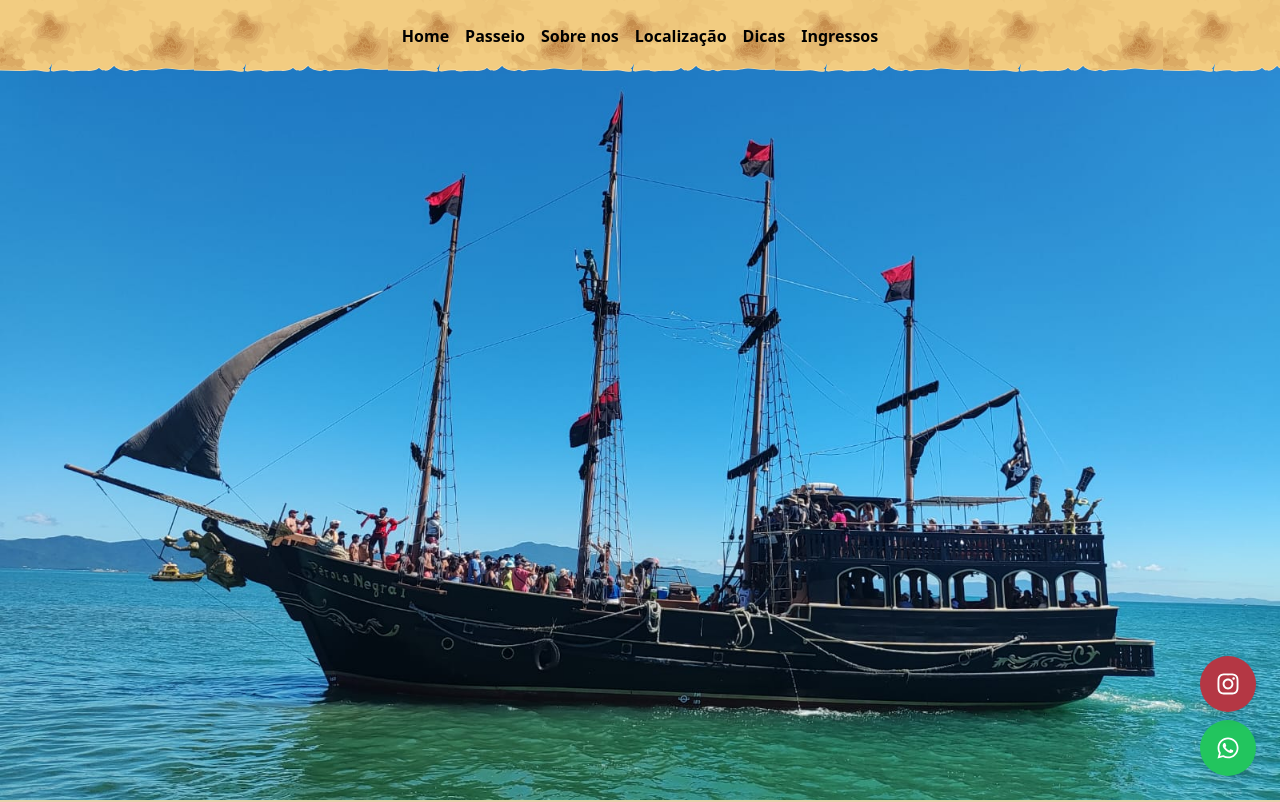
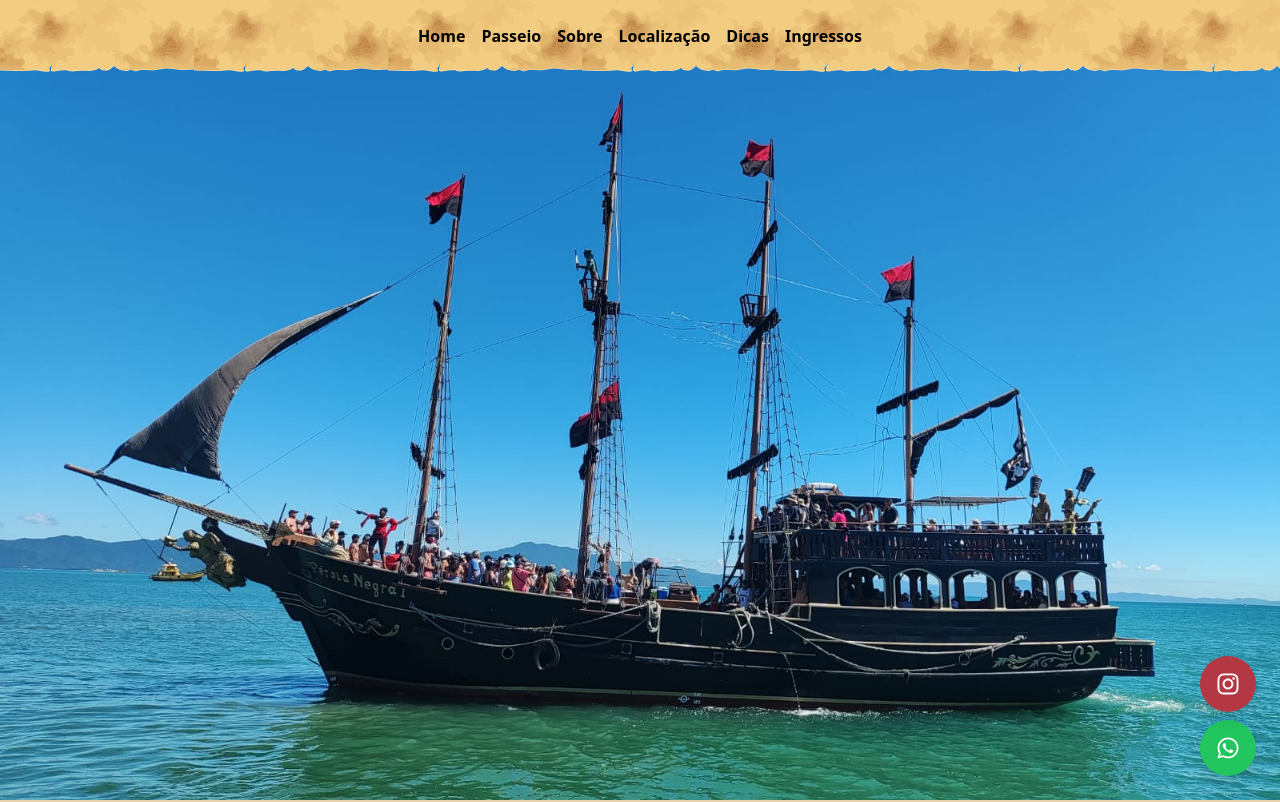
Before and after one commit to Ssalvador221/landing-barco-pirata, a Next.js app: page / in a window 1280 px wide. Shown: the top 802 px of the page. Built offline with nearby package versions, Linux system fonts and the light colour scheme; a web font is replaced by a local one.

Commit message:
fix: nav link

```diff
--- a/src/components/Navbar.tsx
+++ b/src/components/Navbar.tsx
@@ -6,7 +6,7 @@ function Navbar() {
   return (
     <nav className="fixed w-full z-50 max-sm:hidden  flex items-center justify-center p-6 bg-[url(/navbar.svg)]">
       <ul className="flex space-x-4">
-        {['Home', 'Passeio', 'Sobre nos', 'Localização'].map((item) => (
+        {['Home', 'Passeio', 'Sobre', 'Localização'].map((item) => (
           <li key={item}>
             <Link
               href={`#${item.toLowerCase()}`}
```
